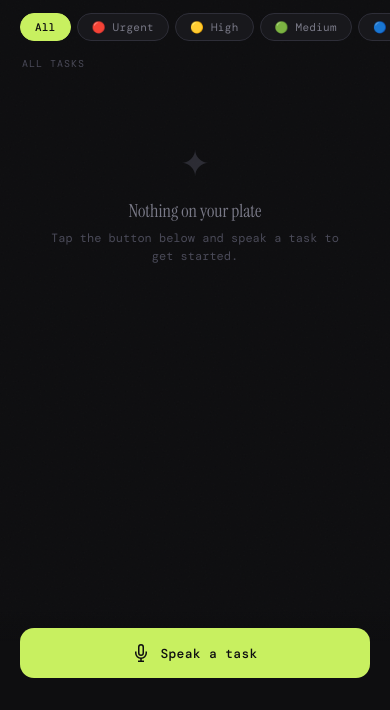
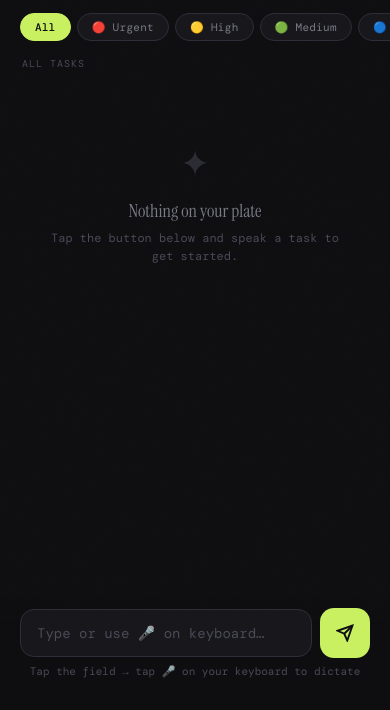
Before and after one commit to carolinemnowak/taskflow, a plain HTML site: page index.html in a window 390 px wide. Shown: the part 134-844 px from the top of the page. Drawn offline with nearby package versions, Linux system fonts and the light colour scheme; a web font is replaced by a local one.

Commit message:
Update index.html
Voice edit for phone

```diff
--- a/index.html
+++ b/index.html
@@ -1,3 +1,4 @@
+
 <!DOCTYPE html>
 <html lang="en">
 <head>
@@ -316,7 +317,7 @@
     line-height: 1.5;
   }
 
-  /* Voice button area */
+  /* Input area */
   .voice-area {
     position: fixed;
     bottom: 0;
@@ -324,39 +325,62 @@
     transform: translateX(-50%);
     width: 100%;
     max-width: 480px;
-    padding: 16px 20px 32px;
+    padding: 12px 20px 32px;
     background: linear-gradient(to top, var(--bg) 70%, transparent);
     z-index: 10;
   }
 
-  .voice-btn {
-    width: 100%;
+  .input-row {
+    display: flex;
+    gap: 8px;
+    align-items: center;
+  }
+
+  .task-text-input {
+    flex: 1;
+    background: var(--surface);
+    border: 1px solid var(--border);
+    border-radius: var(--radius);
+    padding: 14px 16px;
+    font-family: 'DM Mono', monospace;
+    font-size: 14px;
+    color: var(--text);
+    outline: none;
+    transition: border-color 0.15s;
+    -webkit-appearance: none;
+  }
+
+  .task-text-input:focus {
+    border-color: var(--accent);
+  }
+
+  .task-text-input::placeholder {
+    color: var(--text-subtle);
+  }
+
+  .submit-btn {
+    width: 50px;
+    height: 50px;
     background: var(--accent);
-    color: #0e0e10;
     border: none;
     border-radius: var(--radius);
-    padding: 16px;
-    font-family: 'DM Mono', monospace;
-    font-size: 13px;
-    font-weight: 500;
-    cursor: pointer;
     display: flex;
     align-items: center;
     justify-content: center;
-    gap: 10px;
+    cursor: pointer;
+    flex-shrink: 0;
     transition: all 0.15s;
-    letter-spacing: 0.3px;
+    color: #0e0e10;
   }
 
-  .voice-btn:active { transform: scale(0.98); background: var(--accent-dim); }
-  .voice-btn.listening { background: var(--urgent); color: white; animation: pulse 1.5s infinite; }
+  .submit-btn:active { background: var(--accent-dim); transform: scale(0.96); }
 
-  @keyframes pulse {
-    0%, 100% { box-shadow: 0 0 0 0 rgba(255,107,74,0.4); }
-    50% { box-shadow: 0 0 0 12px rgba(255,107,74,0); }
+  .input-hint {
+    text-align: center;
+    margin-top: 6px;
+    font-size: 11px;
+    color: var(--text-subtle);
   }
-
-  .voice-btn svg { width: 18px; height: 18px; flex-shrink: 0; }
 
   /* API key setup */
   .setup-banner {
@@ -670,17 +694,18 @@
   <div id="taskList"></div>
 </div>
 
-<!-- Voice button -->
+<!-- Input area -->
 <div class="voice-area">
-  <button class="voice-btn" id="voiceBtn" onclick="toggleVoice()">
-    <svg id="micIcon" viewBox="0 0 24 24" fill="none" stroke="currentColor" stroke-width="2">
-      <path d="M12 1a3 3 0 0 0-3 3v8a3 3 0 0 0 6 0V4a3 3 0 0 0-3-3z"/>
-      <path d="M19 10v2a7 7 0 0 1-14 0v-2"/>
-      <line x1="12" y1="19" x2="12" y2="23"/>
-      <line x1="8" y1="23" x2="16" y2="23"/>
-    </svg>
-    <span id="voiceBtnText">Speak a task</span>
-  </button>
+  <div class="input-row">
+    <input type="text" id="taskTextInput" class="task-text-input" placeholder="Type or use 🎤 on keyboard…" autocomplete="off" autocorrect="off" spellcheck="false" onkeydown="if(event.key==='Enter')submitTextTask()">
+    <button class="submit-btn" onclick="submitTextTask()">
+      <svg viewBox="0 0 24 24" fill="none" stroke="currentColor" stroke-width="2.5" width="18" height="18">
+        <line x1="22" y1="2" x2="11" y2="13"/>
+        <polygon points="22 2 15 22 11 13 2 9 22 2"/>
+      </svg>
+    </button>
+  </div>
+  <div class="input-hint">Tap the field → tap 🎤 on your keyboard to dictate</div>
 </div>
 
 <!-- Confirmation Modal -->
@@ -724,8 +749,6 @@
 let tasks = JSON.parse(localStorage.getItem('taskflow_tasks') || '[]');
 let currentFilter = 'all';
 let selectedPriority = 'medium';
-let recognition = null;
-let isListening = false;
 
 // ─── Init ─────────────────────────────────────────────────────────────────────
 function init() {
@@ -872,51 +895,14 @@ function saveTasks() {
   localStorage.setItem('taskflow_tasks', JSON.stringify(tasks));
 }
 
-// ─── Voice ────────────────────────────────────────────────────────────────────
-function toggleVoice() {
-  const SpeechRecognition = window.SpeechRecognition || window.webkitSpeechRecognition;
-  if (!SpeechRecognition) {
-    const text = prompt('Speech recognition not supported in this browser. Type your task:');
-    if (text && text.trim()) parseTask(text.trim());
-    return;
-  }
-
-  if (isListening) {
-    recognition && recognition.stop();
-    return;
-  }
-
-  recognition = new SpeechRecognition();
-  recognition.continuous = false;
-  recognition.interimResults = false;
-  recognition.lang = 'en-US';
-
-  recognition.onstart = () => {
-    isListening = true;
-    const btn = document.getElementById('voiceBtn');
-    const txt = document.getElementById('voiceBtnText');
-    btn.classList.add('listening');
-    txt.innerHTML = `<div class="listening-indicator"><span></span><span></span><span></span><span></span><span></span></div>`;
-  };
-
-  recognition.onresult = (e) => {
-    const transcript = e.results[0][0].transcript;
-    parseTask(transcript);
-  };
-
-  recognition.onerror = (e) => {
-    showToast('Mic error: ' + e.error);
-  };
-
-  recognition.onend = () => {
-    isListening = false;
-    const btn = document.getElementById('voiceBtn');
-    const txt = document.getElementById('voiceBtnText');
-    btn.classList.remove('listening');
-    txt.innerHTML = `<svg viewBox="0 0 24 24" fill="none" stroke="currentColor" stroke-width="2" width="18" height="18"><path d="M12 1a3 3 0 0 0-3 3v8a3 3 0 0 0 6 0V4a3 3 0 0 0-3-3z"/><path d="M19 10v2a7 7 0 0 1-14 0v-2"/><line x1="12" y1="19" x2="12" y2="23"/><line x1="8" y1="23" x2="16" y2="23"/></svg>Speak a task`;
-  };
-
-  recognition.start();
+// ─── Submit task from text input ──────────────────────────────────────────────
+function submitTextTask() {
+  const input = document.getElementById('taskTextInput');
+  const text = input.value.trim();
+  if (!text) return;
+  input.value = '';
+  input.blur();
+  parseTask(text);
 }
 
 // ─── Local NLP Parser (no API, runs in browser) ───────────────────────────────
@@ -1056,20 +1042,13 @@ function endOfMonth(d) {
   return new Date(d.getFullYear(), d.getMonth() + 1, 0);
 }
 
-// ─── Voice / Parse dispatch ────────────────────────────────────────────────────
+// ─── Parse dispatch ───────────────────────────────────────────────────────────
 function parseTask(transcript) {
-  const btn = document.getElementById('voiceBtn');
-  const txt = document.getElementById('voiceBtnText');
-  btn.disabled = true;
-  txt.innerHTML = `<div class="loading-dots"><span></span><span></span><span></span></div> Parsing...`;
   try {
     const parsed = parseTaskLocally(transcript);
     openConfirmModal(transcript, parsed.name, parsed.dueDate, parsed.priority);
   } catch(err) {
     openConfirmModal(transcript, transcript, null, 'medium');
-  } finally {
-    btn.disabled = false;
-    txt.innerHTML = `<svg viewBox="0 0 24 24" fill="none" stroke="currentColor" stroke-width="2" width="18" height="18"><path d="M12 1a3 3 0 0 0-3 3v8a3 3 0 0 0 6 0V4a3 3 0 0 0-3-3z"/><path d="M19 10v2a7 7 0 0 1-14 0v-2"/><line x1="12" y1="19" x2="12" y2="23"/><line x1="8" y1="23" x2="16" y2="23"/></svg>Speak a task`;
   }
 }
 
```
